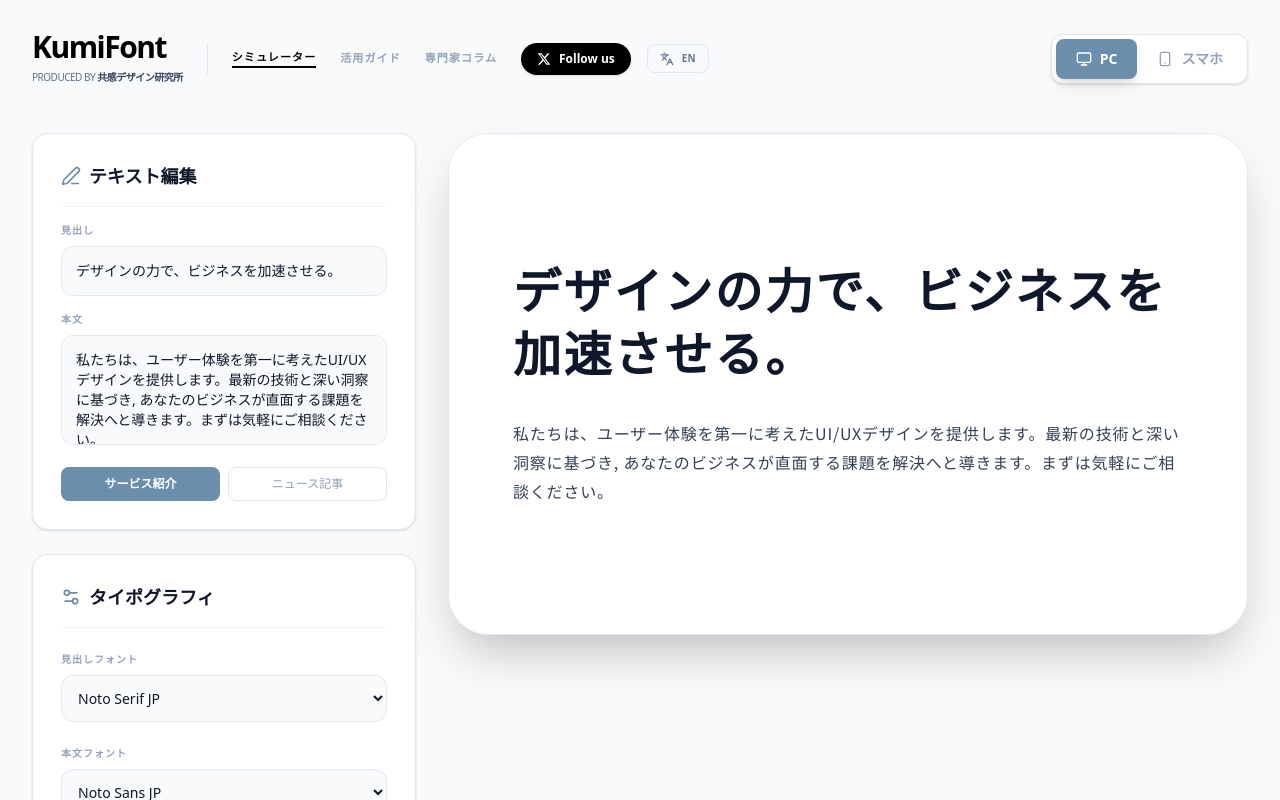
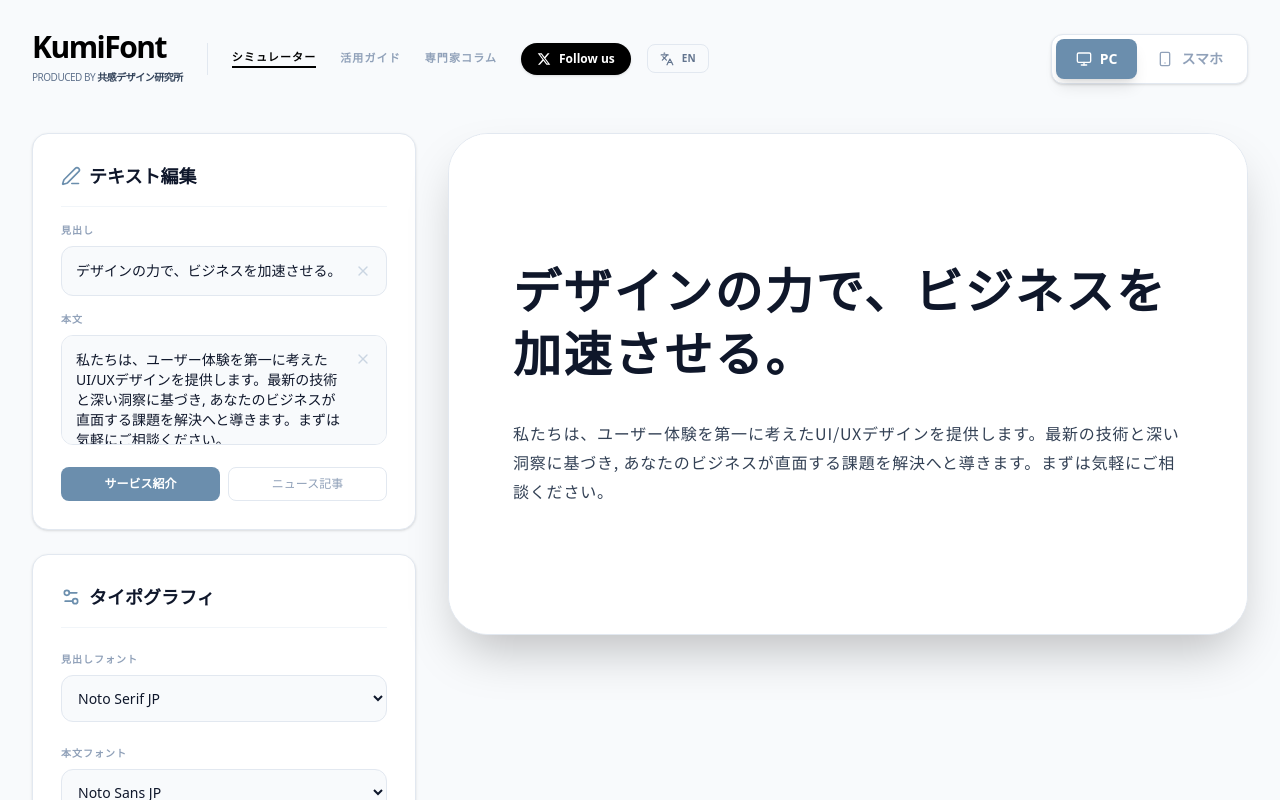
Before and after one commit to kyo-kan-design/my-font-app, a React (Vite) app: page / in a window 1280 px wide. Shown: the top 800 px of the page. Built offline with nearby package versions, Linux system fonts and the light colour scheme; a web font is replaced by a local one.

Commit message:
テキストをクリアする機能を追加

```diff
--- a/src/App.jsx
+++ b/src/App.jsx
@@ -70,7 +70,7 @@ const TRANSLATIONS = {
     benefit1Title: "1秒でシミュレート",
     benefit1Desc: "FigmaやPhotoshopを立ち上げる必要はありません。ブラウザ上でフォントの組み合わせを即座に検証し、最適な「和組み」を見つけ出します。",
     benefit2Title: "デザイナーの直感に寄り添う",
-    benefit2Desc: "UXデザイナーとしての20年の経験を活かし、制作現場で最も「面倒」だと感じていたプロセスを自動化。思考を止めずにデザインに没頭できます。",
+    benefit2Desc: "UXデザイナーとしての20年の経験を活かし、制作現場で最も「面倒」だと感じていたプロセスを自動化。思考を止めずにデザインに冒頭できます。",
     benefit3Title: "実務に即したコード出力",
     benefit3Desc: "シミュレーションして終わりではありません。ウェイトや行間、字間などの数値をCSSとしてワンクリックでコピーし、そのまま実装へ繋げられます。",
     articleTitle: "日本語タイポグラフィの「共感」をデザインする",
@@ -99,7 +99,8 @@ const TRANSLATIONS = {
     font2Text: "明るくモダンな印象を与えるフォント。やや丸みを帯びた形状が、サービスに親しみやすさと透明感をもたらします。",
     font3Name: "Shippori Mincho",
     font3Text: "優雅で情緒的な明朝体。美しいカーブが特徴で、ポートフォリオや高級感のあるメディアサイトに最適です。",
-    backToSim: "シミュレーターに戻る"
+    backToSim: "シミュレーターに戻る",
+    clear: "消去"
   },
   en: {
     producedBy: "produced by",
@@ -154,7 +155,8 @@ const TRANSLATIONS = {
     font2Text: "A font that gives a bright and modern impression. Its slightly rounded shapes bring friendliness and clarity to services.",
     font3Name: "Shippori Mincho",
     font3Text: "An elegant and emotional Mincho font. Its beautiful curves make it ideal for portfolios or high-end media sites.",
-    backToSim: "Back to Simulator"
+    backToSim: "Back to Simulator",
+    clear: "Clear"
   }
 };
 
@@ -269,11 +271,47 @@ export default function App() {
               <h2 className="text-lg font-bold">{t.textEdit}</h2>
             </div>
             <div className="space-y-4">
-              <section><label className="text-[10px] font-black text-slate-400 uppercase tracking-widest mb-2 block">{t.heading}</label>
-                <input type="text" value={headingText} onChange={(e) => setHeadingText(e.target.value)} className="w-full p-3.5 bg-slate-50 border border-slate-200 rounded-xl text-sm outline-none focus:ring-2 transition-all" style={{ '--tw-ring-color': PRIMARY_COLOR }} />
+              <section>
+                <label className="text-[10px] font-black text-slate-400 uppercase tracking-widest mb-2 block">{t.heading}</label>
+                <div className="relative group">
+                  <input
+                    type="text"
+                    value={headingText}
+                    onChange={(e) => setHeadingText(e.target.value)}
+                    className="w-full p-3.5 pr-10 bg-slate-50 border border-slate-200 rounded-xl text-sm outline-none focus:ring-2 transition-all"
+                    style={{ '--tw-ring-color': PRIMARY_COLOR }}
+                  />
+                  {headingText && (
+                    <button
+                      onClick={() => setHeadingText('')}
+                      className="absolute right-3 top-1/2 -translate-y-1/2 p-1 text-slate-300 hover:text-slate-600 transition-colors"
+                      title={t.clear}
+                    >
+                      <X className="w-4 h-4" />
+                    </button>
+                  )}
+                </div>
               </section>
-              <section><label className="text-[10px] font-black text-slate-400 uppercase tracking-widest mb-2 block">{t.body}</label>
-                <textarea rows="4" value={bodyText} onChange={(e) => setBodyText(e.target.value)} className="w-full p-3.5 bg-slate-50 border border-slate-200 rounded-xl text-sm outline-none focus:ring-2 transition-all resize-none" style={{ '--tw-ring-color': PRIMARY_COLOR }} />
+              <section>
+                <label className="text-[10px] font-black text-slate-400 uppercase tracking-widest mb-2 block">{t.body}</label>
+                <div className="relative group">
+                  <textarea
+                    rows="4"
+                    value={bodyText}
+                    onChange={(e) => setBodyText(e.target.value)}
+                    className="w-full p-3.5 pr-10 bg-slate-50 border border-slate-200 rounded-xl text-sm outline-none focus:ring-2 transition-all resize-none"
+                    style={{ '--tw-ring-color': PRIMARY_COLOR }}
+                  />
+                  {bodyText && (
+                    <button
+                      onClick={() => setBodyText('')}
+                      className="absolute right-3 top-3 p-1 text-slate-300 hover:text-slate-600 transition-colors"
+                      title={t.clear}
+                    >
+                      <X className="w-4 h-4" />
+                    </button>
+                  )}
+                </div>
               </section>
               <div className="grid grid-cols-2 gap-2">
                 {PRESET_TEXTS.map((p, idx) => (
@@ -300,8 +338,8 @@ export default function App() {
                 </select>
               </section>
               <div className="flex flex-col gap-3 pt-6 border-t border-slate-100">
-                <button onClick={randomize} className="flex items-center justify-center gap-2 w-full py-4 bg-slate-50 hover:bg-slate-100 text-slate-500 rounded-xl font-black transition-all border border-slate-200"><RefreshCcw className="w-4 h-4" /> {t.shuffle}</button>
-                <button onClick={copyCSS} className="flex items-center justify-center gap-2 w-full py-4 text-white rounded-xl font-black transition-all shadow-xl active:scale-95" style={{ backgroundColor: PRIMARY_COLOR }}><Copy className="w-4 h-4" /> {t.copyCss}</button>
+                <button onClick={randomize} className="flex items-center justify-center gap-2 w-full py-4 bg-slate-50 hover:bg-slate-100 text-slate-500 rounded-xl font-black transition-all border border-slate-200"><RefreshCcw className="w-4 h-4" /> Simulator</button>
+                <button onClick={copyCSS} className="flex items-center justify-center gap-2 w-full py-4 text-white rounded-xl font-black transition-all shadow-xl active:scale-95" style={{ backgroundColor: PRIMARY_COLOR }}><Copy className="w-4 h-4" /> CSSをコピー</button>
               </div>
             </div>
           </div>
@@ -536,7 +574,7 @@ export default function App() {
 
       {showToast && (
         <div className="fixed bottom-10 left-1/2 -translate-x-1/2 text-white px-10 py-5 rounded-2xl shadow-2xl flex items-center gap-3 animate-in fade-in slide-in-from-bottom-4 duration-300 z-50" style={{ backgroundColor: PRIMARY_COLOR }}>
-          <CheckCircle2 className="w-5 h-5 text-green-400" /> <span className="text-sm font-bold tracking-tight">{t.copied}</span>
+          <CheckCircle2 className="w-5 h-5 text-green-400" /> <span className="text-sm font-bold tracking-tight">CSSをクリップボードにコピーしました</span>
         </div>
       )}
     </div>
```
